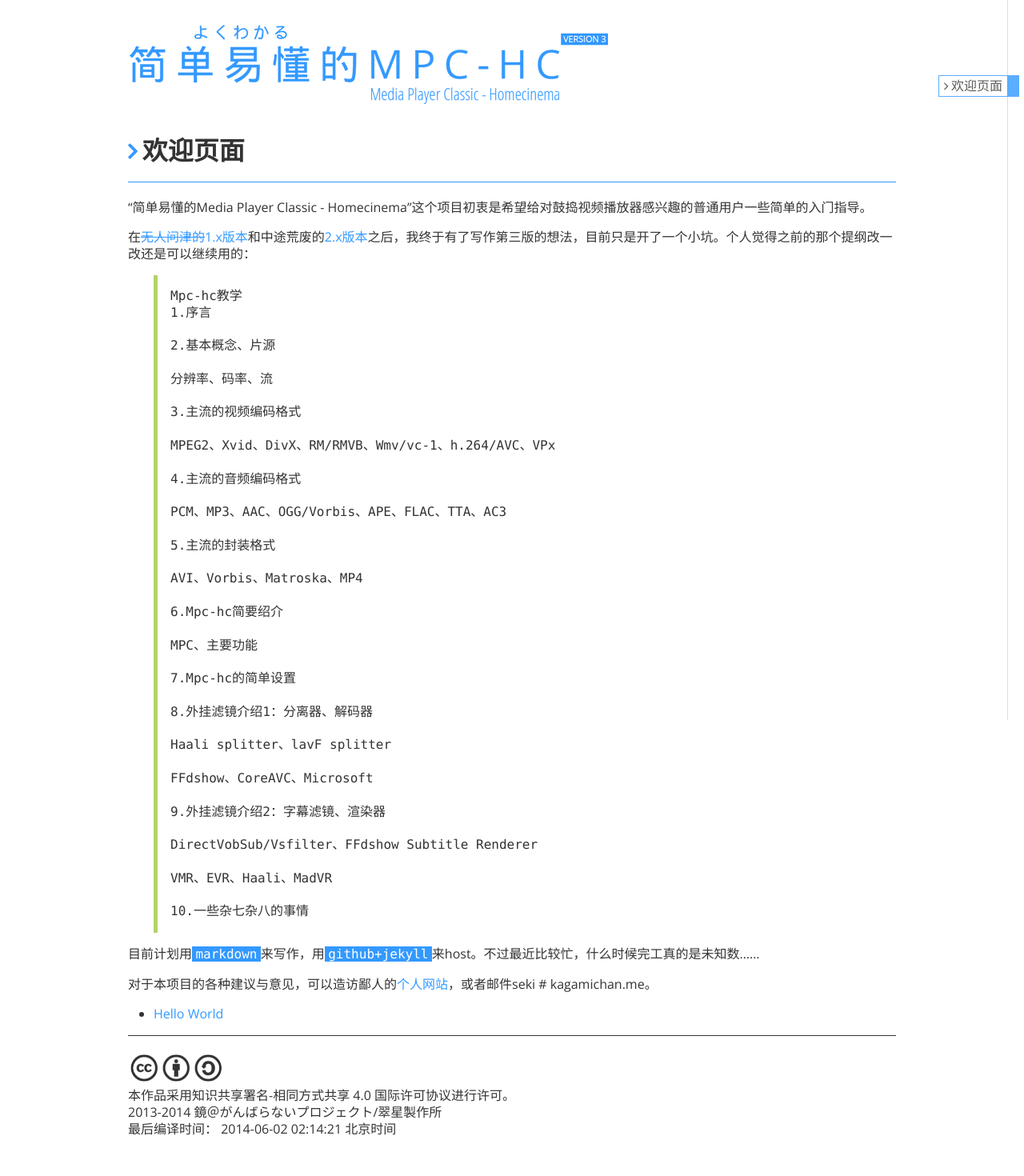
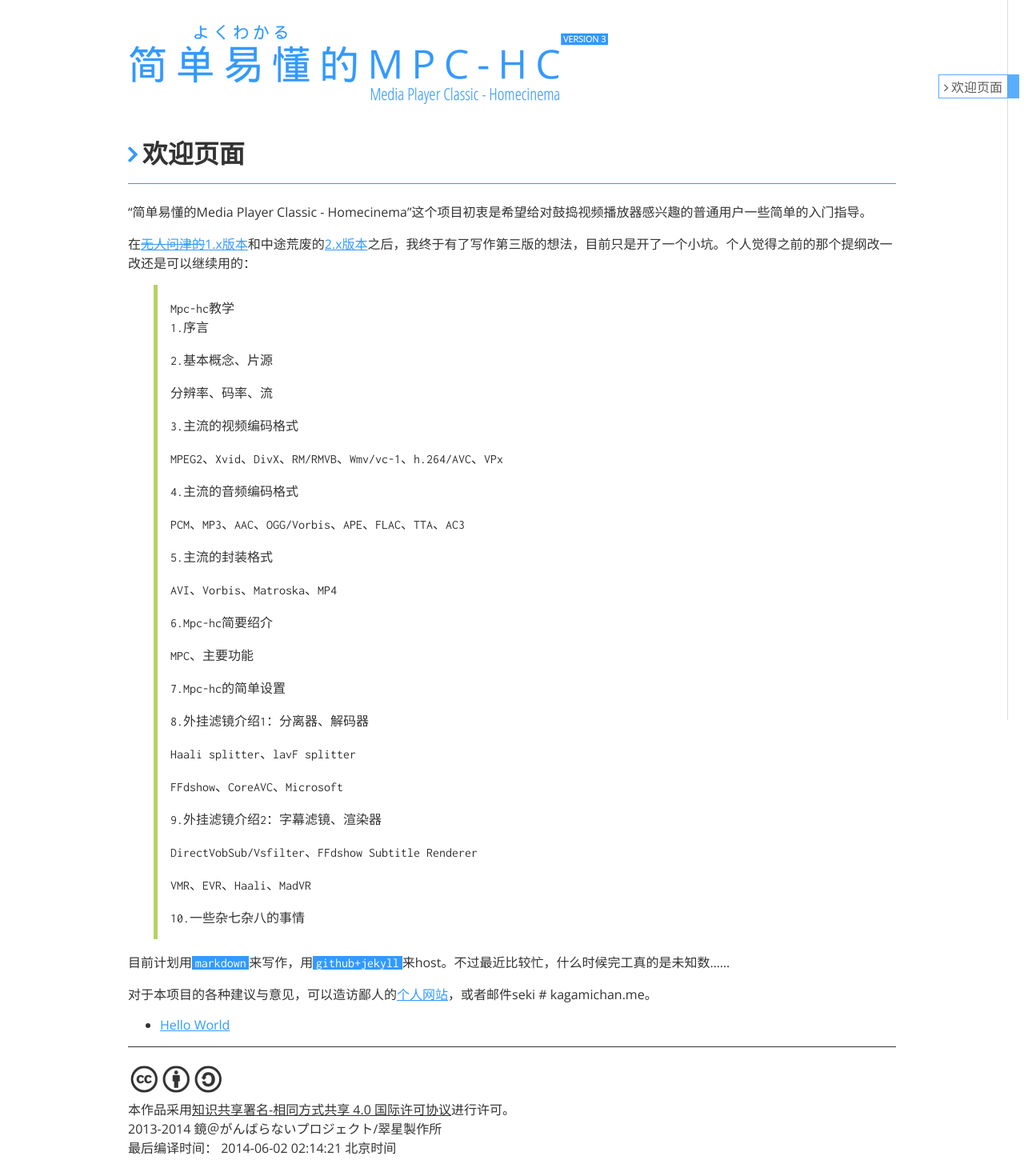
Before and after one commit to KagamiChan/yokuwakaru_mpchc, a Jekyll site: the page built from index.html, in a window 1280 px wide. Shown: the whole page at 80% size. Built offline with Jekyll 4.4.1, drawn with Linux system fonts in a browser that asks for light colours; nearby versions of some CDN libraries; before the commit the page ends 1443 px from its top, so only the background shows below that.

Commit message:
remove han.js

```diff
--- a/_includes/header.html
+++ b/_includes/header.html
@@ -1,7 +1,4 @@
 <head>
-
-    <script src="{{ site.url }}/assets/han.js"></script>
-    <link rel="stylesheet" media="all" href="{{ site.url }}/assets/han.css">
 
     <script>
       (function(i,s,o,g,r,a,m){i['GoogleAnalyticsObject']=r;i[r]=i[r]||function(){
--- a/_layouts/default.html
+++ b/_layouts/default.html
@@ -1,5 +1,5 @@
 <!DOCTYPE html>
-<html  lang="zh">
+<html lang="zh">
     {% include header.html %}
 
     <!--Begin of content><!-->
```
